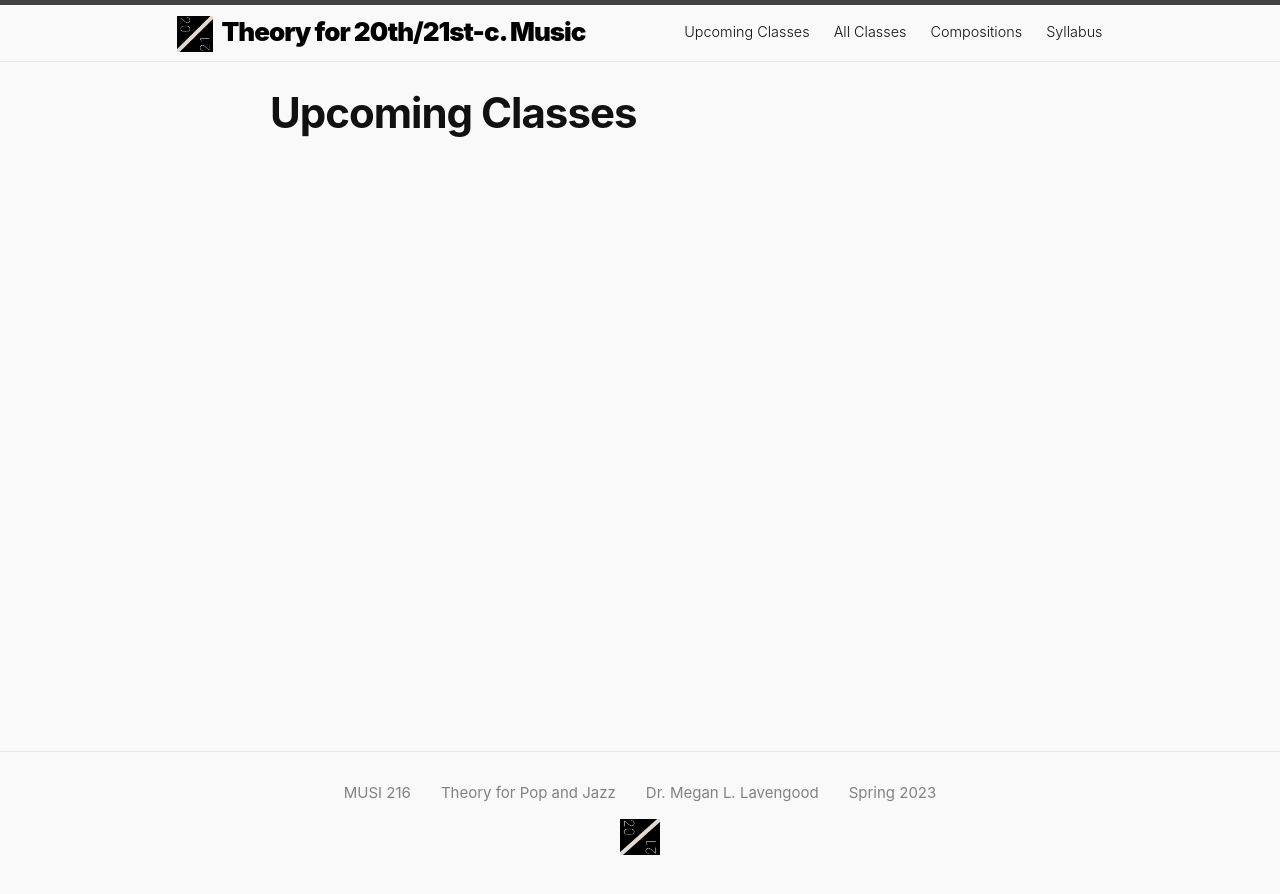
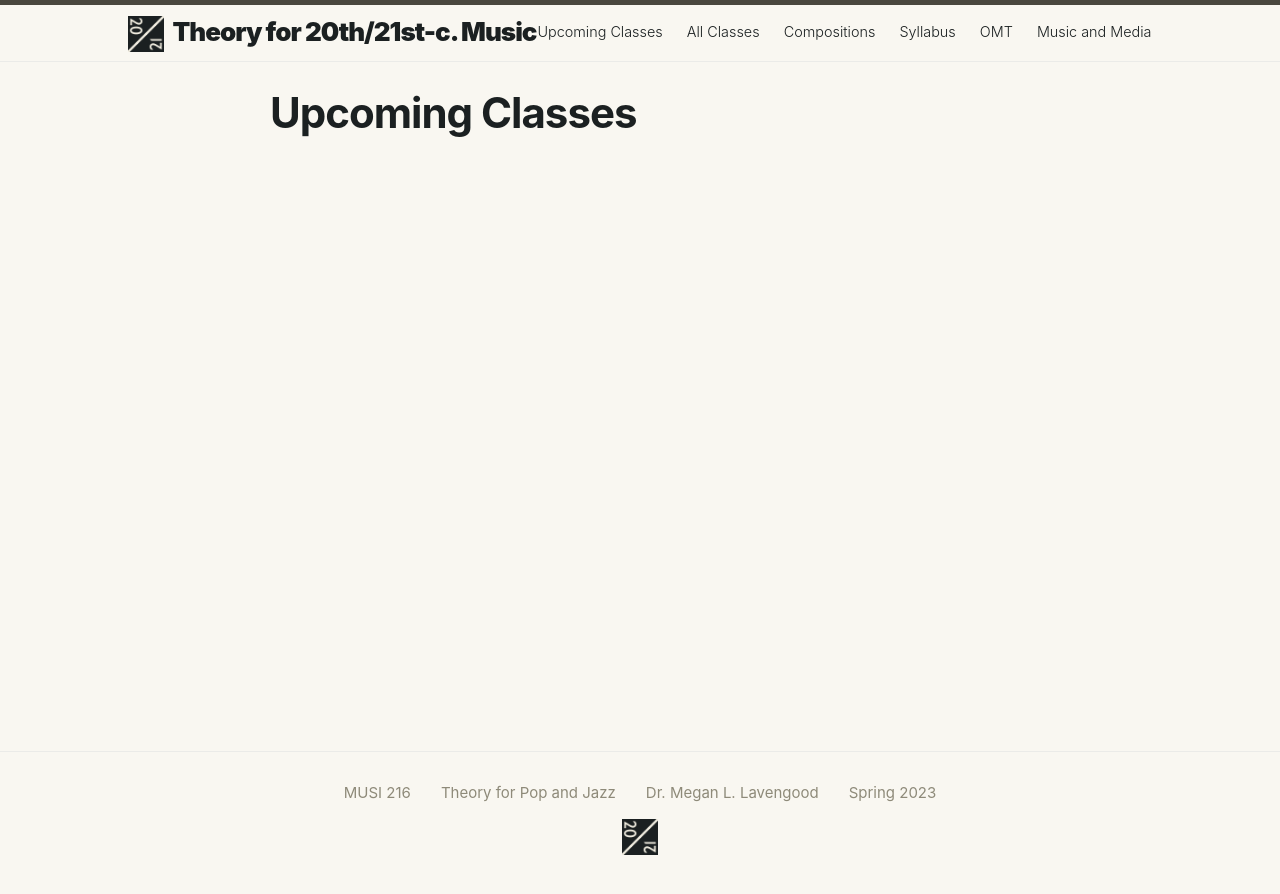
Before and after one commit to meganlavengood/musi216, a Jekyll site: the page built from docs/index.markdown, in a window 1280 px wide. Shown: the top 894 px of the page. Built offline with Jekyll 4.4.1, drawn with Linux system fonts in a browser that asks for light colours.

Commit message:
major style overhaul

```diff
--- a/docs/_includes/header.html
+++ b/docs/_includes/header.html
@@ -29,6 +29,8 @@
             <a class="page-link" href="{{ '/all-classes.html' | relative_url }}">All Classes</a>
             <a class="page-link" href="{{ '/compositions/' | relative_url }}">Compositions</a>
             <a class="page-link" href="{{ '/syllabus/' | relative_url }}">Syllabus</a>
+            <a class="page-link" target="_blank" title="Open Music Theory textbook" href="{{ 'https://viva.pressbooks.pub/openmusictheory/' | absolute_url }}">OMT</a>
+            <a class="page-link" title="Additional textbook chapters" href="{{ '/mm-lessons/' | relative_url }}">Music and Media</a>
             <!-- {%- for path in page_paths -%}
             {%- assign my_page = site.pages | where: "path", path | first -%}
             {%- if my_page.title -%}
--- a/docs/_sass/minima.scss
+++ b/docs/_sass/minima.scss
@@ -10,11 +10,11 @@ $base-line-height: 1.5 !default;
 
 $spacing-unit:     30px !default;
 
-$text-color:       #111 !default;
-$background-color: #fdfdfd !default;
-$brand-color:      #2a7ae2 !default;
+$text-color:       #1b2021 !default;
+$background-color: #e3dcc2 !default;
+$brand-color:      #A8AC32 !default;
 
-$grey-color:       #828282 !default;
+$grey-color:       #8e8a79 !default;
 $grey-color-light: lighten($grey-color, 40%) !default;
 $grey-color-dark:  darken($grey-color, 25%) !default;
 
--- a/docs/_sass/minima/_base.scss
+++ b/docs/_sass/minima/_base.scss
@@ -235,11 +235,11 @@ table {
   color: lighten($text-color, 18%);
   border-collapse: collapse;
   border: 1px solid $grey-color-light;
-  tr {
-    &:nth-child(even) {
-      background-color: lighten($grey-color-light, 6%);
-    }
-  }
+  // tr {
+  //   &:nth-child(even) {
+  //     background-color: lighten($grey-color-light, 6%);
+  //   }
+  // }
   th, td {
     padding: ($spacing-unit / 3) ($spacing-unit / 2);
   }
--- a/docs/assets/custom.css
+++ b/docs/assets/custom.css
@@ -2,10 +2,13 @@
 
 :root {
 	--preset-box-shadow: 2px 2px 5px gray;
-	--accent: #ff42a1;
-	--accent-dark: #cc0066;
-	--footer-gray: #828282;
-	--main-bg: #f9f9f9;
+	--accent: #9EA300;
+	--accent-bright: #D9E000;
+	--accent-dark: #636600;
+	--footer-gray: #8e8a79;
+	--main-bg: #F9F7F1;
+	--text: #1b2021;
+
 }
 
 body {
@@ -15,7 +18,7 @@ body {
 hr {
 border: 0;
 height: 0;
-border-bottom: 1px solid var(--accentr);
+border-bottom: 3px solid var(--accent);
 width: 50%;
 margin: 3em auto;
 }
@@ -26,20 +29,20 @@ margin: 3em auto;
 a.site-title,
 a.site-title:visited {
 	font-weight: 900;
-	color: black;
+	color: var(--text);
 }
 header a {
-	color: black;
-}
-footer a {
-	color: var(--footer-gray);
+	color: var(--text);
 }
 main a,
 main a:visited {
 	color: var(--accent-dark);
+	text-decoration: underline;
+	text-decoration-style: dotted;
 }
 main a:hover {
 	color: var(--accent);
+	text-decoration: none;
 }
 a:visited {
 	color: inherit;
@@ -69,11 +72,14 @@ code {
 .class-title a,
 .class-title a:hover,
 .class-title a:visited {
-	color: black;
+	color: var(--text);
+	text-decoration-color: var(--accent);
+	text-decoration-thickness: 2px;
 }
 .class-title a:hover,
 a.site-title:hover {
-	text-decoration-color: var(--accent);
+	text-decoration: none;
+	color: var(--accent);
 }
 
 li > ol {
@@ -89,6 +95,7 @@ li > ol {
 }
 .site-nav a:hover {
 	text-decoration-color: var(--accent);
+	text-decoration-style: dotted;
 }
 
 .header-wrapper {
@@ -99,6 +106,7 @@ li > ol {
 .header-wrapper .favicon {
 	margin-right: 0.5rem;
 }
+
 
 @media screen and (max-width: 600px) {
 	.header:nth-child(1) {
@@ -119,6 +127,7 @@ li > ol {
 /*
 *
 * Footer styling */
+
 .footer-col-wrapper {
 	margin-left: 0;
 }
@@ -139,23 +148,22 @@ li > ol {
 		width: 40%;
 	}
 } */
-footer a {
-	color: var(--footer-gray);
-}
+
 @media scren and (max-width: 767px) {
 	.footer-col-wrapper div.col {
 		text-align: center !important;
 	}
 }
 
-/* smooth scroll anchor links */
-html {
-	scroll-behavior: smooth;
+/* tables */
+table, table th, table td {
+	border-style: solid hidden;
 }
-@media screen and (prefers-reduced-motion: reduce) {
-	html {
-		scroll-behavior: auto;
-	}
+
+table th {
+	background-color: transparent;
+	border-top: hidden;
+	border-bottom: 2px solid var(--accent);
 }
 
 /*
@@ -299,10 +307,23 @@ a.button-fill:hover {
 *
 * TOC */
 
-#table-of-contents + ol li a {
-	color: black;
+#table-of-contents + ul li a {
+	color: var(--text);
+	text-decoration: none;
 }
-#table-of-contents + ol li a:hover {
+#table-of-contents + ul li a:hover {
 	text-decoration: underline;
 	text-decoration-color: var(--accent);
+	text-decoration-style: dotted;
 }
+
+
+/* smooth scroll anchor links */
+html {
+	scroll-behavior: smooth;
+}
+@media screen and (prefers-reduced-motion: reduce) {
+	html {
+		scroll-behavior: auto;
+	}
+}
```
Also changed, not shown: calendar_generator/syllabus_template.txt (+1 -11 lines), docs/Gemfile.lock, docs/favicon.png.
